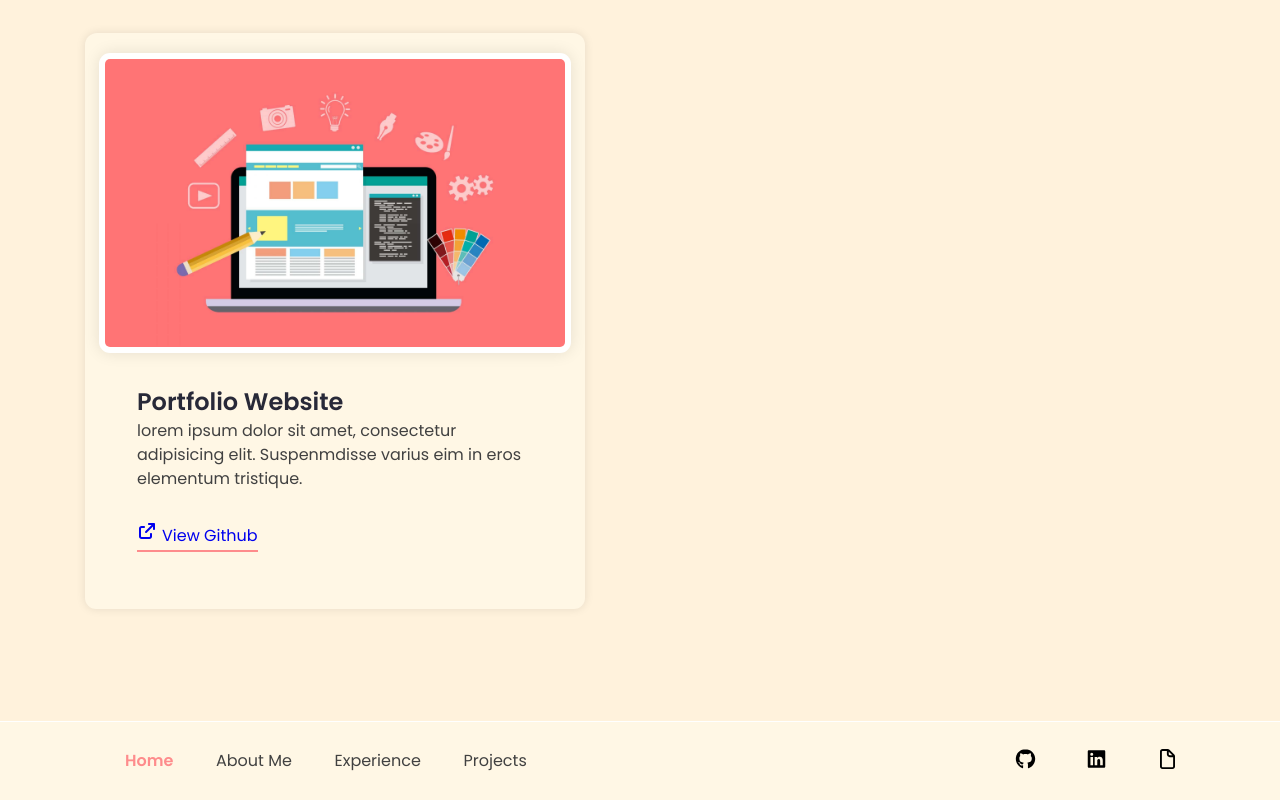
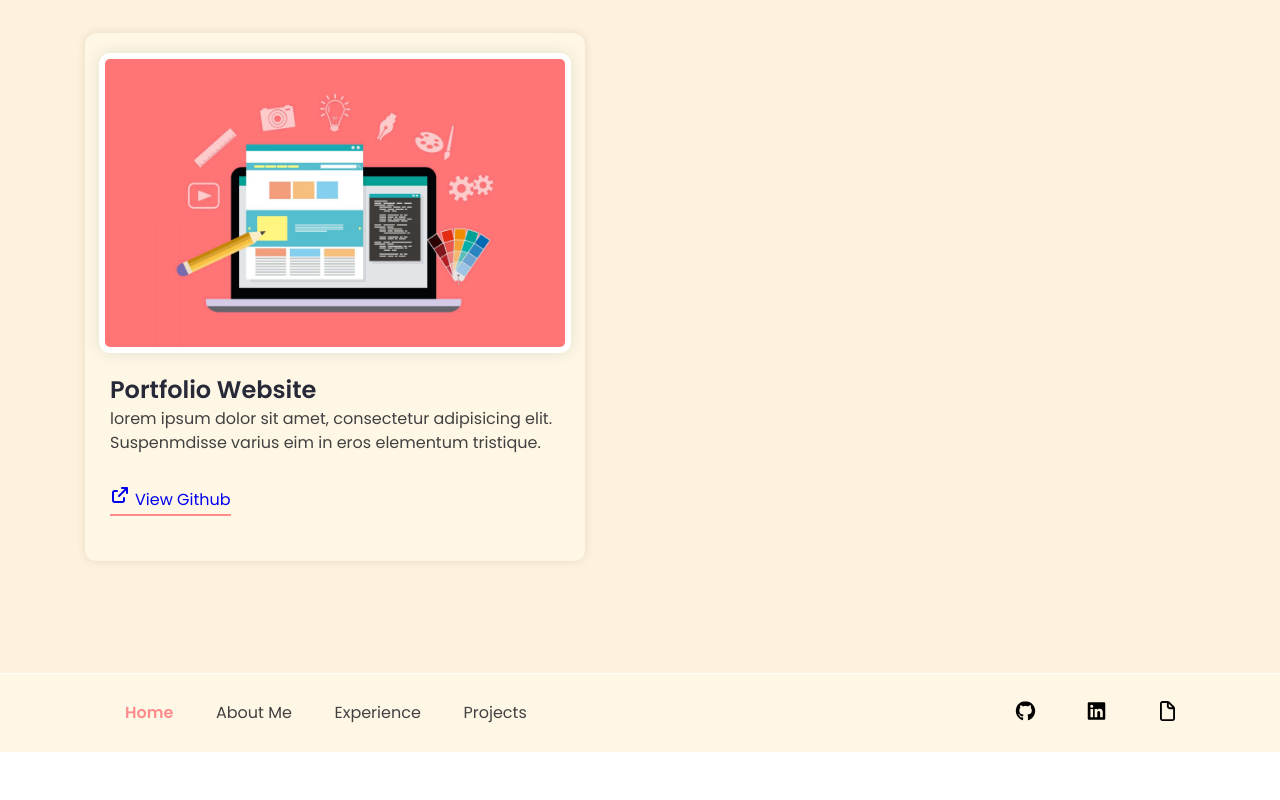
Before and after one commit to amyfan7/portfolio-react, a React (Create React App) app: page / in a window 1280 px wide. Shown: the part 2489-3289 px from the top of the page. After the commit the page ends 3241 px from the top, so only its background shows below. Built offline with nearby package versions, Linux system fonts and the light colour scheme.

Commit message:
update styling in projects card content

```diff
--- a/src/App.css
+++ b/src/App.css
@@ -474,7 +474,7 @@ h3 {
 
 .projects--section--card--content {
     display: flex;
-    padding: 32px;
+    padding: 20px 5px;
     flex-direction: column;
     align-items: flex-start;
     gap: 32px;
```
